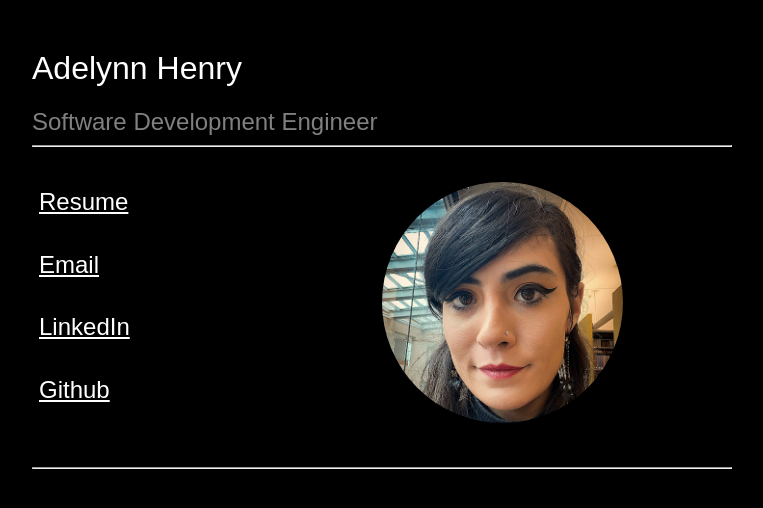
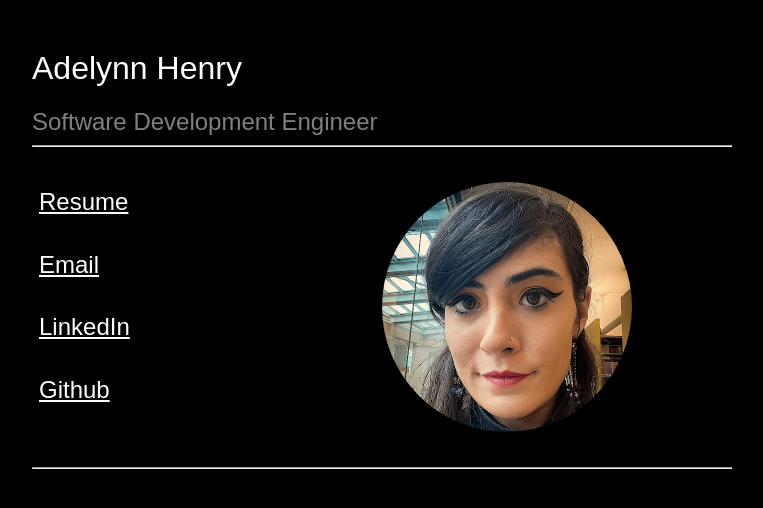
Before and after one commit to adelynnhenry/adelynnhenry.github.io, a Jekyll site: the page built from _pages/index.md, in a window 1280 px wide. Shown: the top 508 px of the page, without its empty margins (258-1021 px from the left). Built offline with Jekyll 4.4.1, drawn with Linux system fonts in a browser that asks for light colours; our own code applies the rules of GitHub Pages for plain Markdown files.

Commit message:
Fix home page image

```diff
--- a/_sass/index_flex_layout.scss
+++ b/_sass/index_flex_layout.scss
@@ -25,7 +25,6 @@
   }
 
   img {
-    height: 100%;
     max-width: 100%;
     max-height: 250px;
     vertical-align: middle;
```
